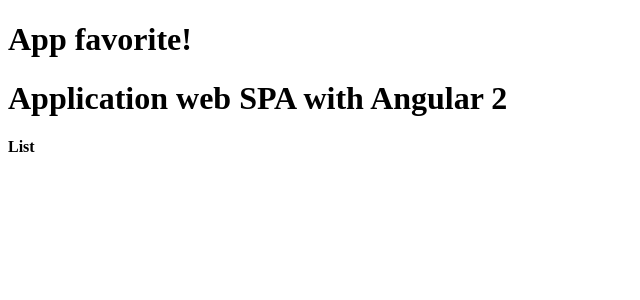
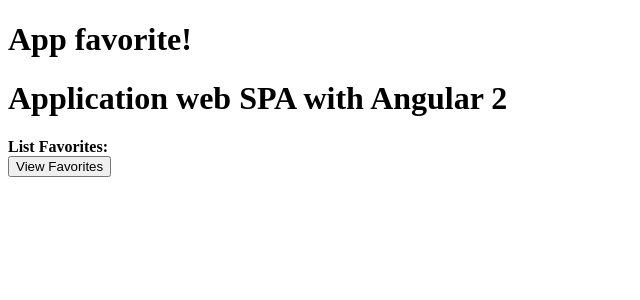
Before and after one commit to bladerangel/frontNodeJsAngular2, an Angular app: page / in a window 1280 px wide. Shown: the top 300 px of the page, without its empty margins (0-640 px from the left). Built offline with nearby package versions, Linux system fonts and the light colour scheme.

Commit message:
using ng if and ng for

```diff
--- a/src/app/components/favorite/favorite-list/favorite-list.component.html
+++ b/src/app/components/favorite/favorite-list/favorite-list.component.html
@@ -1 +1,11 @@
 <strong>{{title}}</strong>
+
+<div class="container">
+    <button (click)="showFavorites()" *ngIf="!favoritesVisible">View Favorites</button>
+    <button (click)="hideFavorites()" *ngIf="favoritesVisible">Hide Favorites</button>
+    <ul id="favorites" *ngIf="favoritesVisible">
+        <li *ngFor="let favorite of favorites">
+            {{favorite}}
+        </li>
+    </ul>
+</div>
--- a/src/app/components/favorite/favorite-list/favorite-list.component.ts
+++ b/src/app/components/favorite/favorite-list/favorite-list.component.ts
@@ -7,8 +7,20 @@
 })
 export class FavoriteListComponent {
     title: string;
+    favorites: Array<string>;
+    favoritesVisible: boolean;
 
     constructor() {
-        this.title = 'List';
+        this.title = 'List Favorites:';
+        this.favorites = ['youtube.com', 'google.com', 'twitter.com'];
+        this.favoritesVisible = false;
+    }
+
+    showFavorites() {
+        this.favoritesVisible = true;
+    }
+
+    hideFavorites() {
+        this.favoritesVisible = false;
     }
 }
```
